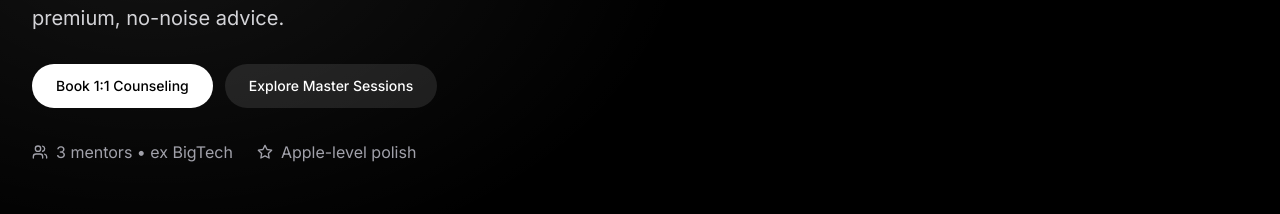
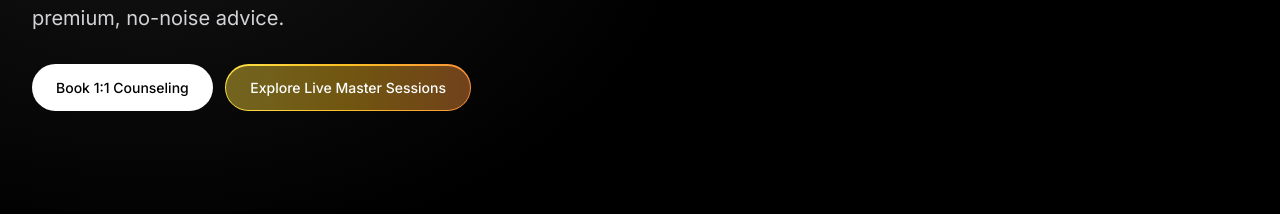
Before and after one commit to flamesResource6/frontend-repo_tioanaxl_5phsjw, a React (Vite) app: page / in a window 1280 px wide. Shown: the part 392-606 px from the top of the page. Built offline with nearby package versions, Linux system fonts and the light colour scheme; a web font is replaced by a local one.

Commit message:
Update project prj_tioanaxl - 2025-11-14T04:30:24.047Z

```diff
--- a/src/App.jsx
+++ b/src/App.jsx
@@ -125,20 +125,14 @@ function Hero() {
               <a href="#book" className="inline-flex items-center justify-center rounded-full bg-white text-black px-6 py-3 text-sm font-medium hover:bg-zinc-100 transition-colors">
                 Book 1:1 Counseling
               </a>
-              <a href="#agenda" className="inline-flex items-center justify-center rounded-full bg-white/10 text-white px-6 py-3 text-sm font-medium hover:bg-white/20 transition-colors">
-                Explore Master Sessions
-              </a>
+              {/* Yellow gradient crisp border button */}
+              <span className="inline-flex rounded-full p-[1.5px] bg-gradient-to-r from-yellow-300 via-amber-400 to-orange-400">
+                <a href="#agenda" className="inline-flex items-center justify-center rounded-full bg-black/55 text-white px-6 py-3 text-sm font-medium hover:bg-black/60 transition-colors">
+                  Explore Live Master Sessions
+                </a>
+              </span>
             </div>
-            <div className="mt-8 flex items-center gap-6 text-zinc-400">
-              <div className="flex items-center gap-2">
-                <Users className="h-4 w-4" />
-                <span>3 mentors • ex BigTech</span>
-              </div>
-              <div className="flex items-center gap-2">
-                <Star className="h-4 w-4" />
-                <span>Apple-level polish</span>
-              </div>
-            </div>
+            {/* Removed the small feature line under buttons per request */}
           </div>
         </div>
       </Container>
```
Also changed, not shown: 1 other file (tests, documents, lock files or other folders).
